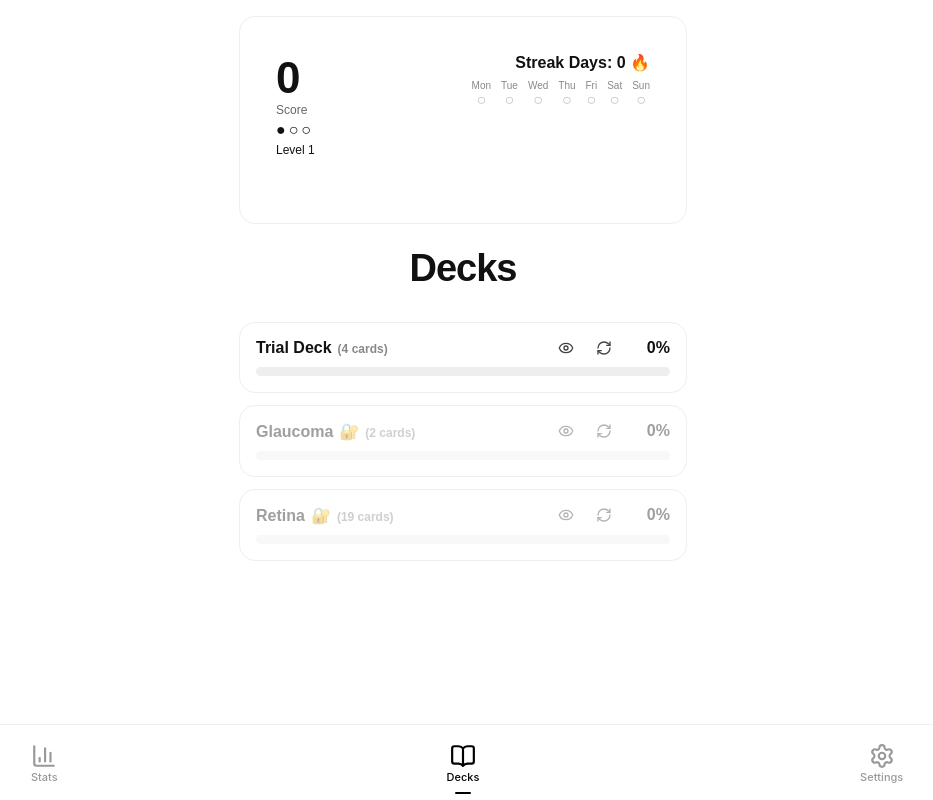
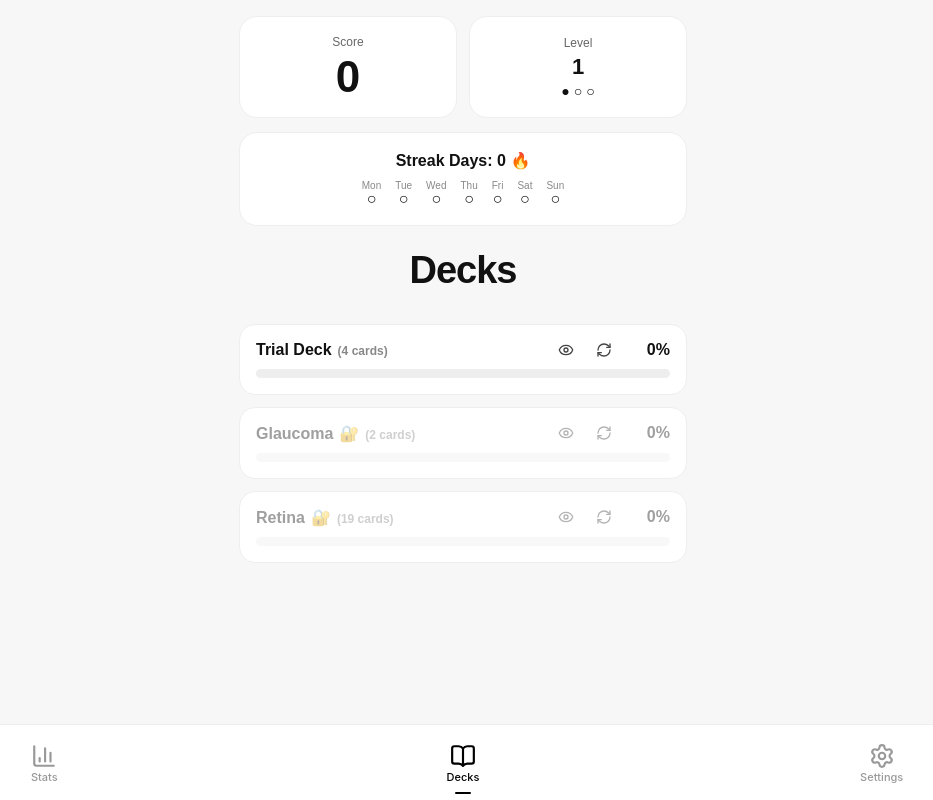
Before and after one commit to mohsenzare95-debug/minervue, a Next.js app: page /deck in a window 1280 px wide. Shown: the whole page, without its empty margins (177-1110 px from the left). Built offline with nearby package versions, Linux system fonts and the light colour scheme; no server answers.

Commit message:
refactor DeckHero layout structure

```diff
--- a/app/deck/[slug]/review/page.tsx
+++ b/app/deck/[slug]/review/page.tsx
@@ -39,6 +39,7 @@ const styles: Record<string, React.CSSProperties> = {
     display: "flex",
     flexDirection: "column",
     gap: 12,
+    width: "100%",
   },
 
   title: {
@@ -49,6 +50,7 @@ const styles: Record<string, React.CSSProperties> = {
   },
 
   cardWrapper: {
+    width: "100%",
     marginBottom: 16,
   },
 };
--- a/app/deck/page.tsx
+++ b/app/deck/page.tsx
@@ -13,8 +13,8 @@ export default function DeckPage() {
 
   return (
     <div style={styles.page}>
-      {/* HERO CARD */}
-      <div style={styles.heroCard}>
+
+      {/* HERO DIRECT (no wrapper card) */}
       <DeckHero
         score={global.score}
         streak={global.streak}
@@ -22,7 +22,6 @@ export default function DeckPage() {
         scoreLevel={global.scoreLevel}
         scoreDots={global.scoreDots}
       />
-      </div>
 
       <div style={styles.titleBlock}>
         <div style={styles.title}>Decks</div>
@@ -35,20 +34,12 @@ export default function DeckPage() {
     </div>
   );
 }
-
 const styles: Record<string, React.CSSProperties> = {
   page: {
     display: "flex",
     flexDirection: "column",
     gap: 24,
     fontFamily: "sans-serif",
-  },
-
-  heroCard: {
-    border: "1px solid #eee",
-    borderRadius: 16,
-    background: "#fff",
-    padding: 16,
   },
 
   titleBlock: {
--- a/app/globals.css
+++ b/app/globals.css
@@ -6,12 +6,22 @@
   --border: #e5e5e5;
   --accent: #4f46e5;
 
-  /* ✅ layout system */
-  --container-width: 720px;
-  --container-padding: 20px;
+  /* layout system (single source of truth) */
+  --container-width: 480px;
+  --container-padding: 16px;
 }
 
-/* مهم برای جلوگیری از layout shift */
+/* =========================
+   RESET / BASE
+   ========================= */
+
+*,
+*::before,
+*::after {
+  box-sizing: border-box;
+  -webkit-tap-highlight-color: transparent;
+}
+
 html {
   overflow-y: scroll;
   height: 100%;
@@ -20,18 +30,13 @@ html {
 
 body {
   margin: 0;
-  padding: 0;
   min-height: 100%;
   font-family: Inter, system-ui, -apple-system, sans-serif;
   background: var(--bg);
   color: var(--text);
   overflow-x: hidden;
-}
-
-/* reset */
-* {
-  box-sizing: border-box;
-  -webkit-tap-highlight-color: transparent;
+  -webkit-font-smoothing: antialiased;
+  -moz-osx-font-smoothing: grayscale;
 }
 
 /* links */
@@ -48,32 +53,28 @@ button {
 }
 
 /* =========================
-   GLOBAL APP LAYOUT SYSTEM
+   APP LAYOUT (ONLY PLACE)
    ========================= */
 
-/* root app wrapper */
 .app {
   min-height: 100vh;
 
-  /* ❌ قبلاً این باعث inconsistent spacing بین صفحات می‌شد */
+  width: 100%;
+  max-width: var(--container-width);
+  margin: 0 auto;
+
+  padding: var(--container-padding);
   padding-bottom: 90px;
 
-  /* optional: جلوگیری از full-width chaos */
   display: flex;
-  justify-content: center;
+  flex-direction: column;
 }
 
-/* unified container for all pages */
-.app > * {
-  width: 100%;
-  max-width: var(--container-width);
-  padding: var(--container-padding);
-  box-sizing: border-box;
+/* =========================
+   OPTIONAL UTILITIES
+   ========================= */
+
+img {
+  max-width: 100%;
+  display: block;
 }
-
-/* better text rendering */
-html,
-body {
-  -webkit-font-smoothing: antialiased;
-  -moz-osx-font-smoothing: grayscale;
-}
--- a/app/layout.tsx
+++ b/app/layout.tsx
@@ -10,11 +10,9 @@ export default function RootLayout({
 }) {
   return (
     <html lang="en">
-      <body style={styles.body}>
+      <body>
         <main className="app">
-          <div style={styles.container}>
-            {children}
-          </div>
+          {children}
         </main>
 
         <Navbar />
@@ -22,20 +20,3 @@ export default function RootLayout({
     </html>
   );
 }
-
-const styles: Record<string, React.CSSProperties> = {
-  body: {
-    margin: 0,
-    backgroundColor: "#fff",
-  },
-
-  container: {
-    width: "100%",
-    maxWidth: 480,
-    margin: "0 auto",
-    padding: "16px",
-    paddingBottom: 80, // space for navbar
-    display: "flex",
-    flexDirection: "column",
-  },
-};
--- a/features/decks/components/DeckHero.tsx
+++ b/features/decks/components/DeckHero.tsx
@@ -1,5 +1,3 @@
-//features\decks\components\DeckHero.tsx
-
 export default function DeckHero({
   score,
   streak,
@@ -9,30 +7,40 @@ export default function DeckHero({
 }: any) {
   return (
     <div style={styles.hero}>
+
       {/* ===================== */}
-      {/* SCORE BOX */}
+      {/* TOP ROW: 2 CARDS */}
       {/* ===================== */}
-      <div style={styles.box}>
-        <div style={styles.big}>{score ?? 0}</div>
-        <div style={styles.label}>Score</div>
+      <div style={styles.topRow}>
 
-        <div style={styles.dots}>
-          {(scoreDots ?? []).map((d: string, i: number) => (
-            <span key={i} style={{ marginRight: 3 }}>
-              {d}
-            </span>
-          ))}
+        {/* SCORE CARD */}
+        <div style={styles.card}>
+          <div style={styles.label}>Score</div>
+          <div style={styles.score}>{score ?? 0}</div>
         </div>
 
-        <div style={styles.level}>
-          Level {scoreLevel ?? 1}
+        {/* LEVEL CARD */}
+        <div style={styles.card}>
+          <div style={styles.label}>Level</div>
+          <div style={styles.level}>
+            {scoreLevel ?? 1}
+          </div>
+
+          <div style={styles.dots}>
+            {(scoreDots ?? []).map((d: string, i: number) => (
+              <span key={i} style={styles.dot}>
+                {d}
+              </span>
+            ))}
+          </div>
         </div>
+
       </div>
 
       {/* ===================== */}
-      {/* STREAK + WEEK */}
+      {/* BOTTOM CARD */}
       {/* ===================== */}
-      <div style={styles.boxRight}>
+      <div style={styles.bottomCard}>
         <div style={styles.streakLabel}>
           Streak Days: {streak ?? 0} 🔥
         </div>
@@ -42,12 +50,7 @@ export default function DeckHero({
             (d, i) => (
               <div key={d} style={styles.day}>
                 <div style={styles.dayName}>{d}</div>
-
-                <div
-                  style={{
-                    color: week?.[i] ? "#111" : "#bbb",
-                  }}
-                >
+                <div style={styles.weekDot}>
                   {week?.[i] ? "●" : "○"}
                 </div>
               </div>
@@ -55,59 +58,94 @@ export default function DeckHero({
           )}
         </div>
       </div>
+
     </div>
   );
 }
 
+
 const styles: any = {
   hero: {
     display: "flex",
-    justifyContent: "space-between",
-    padding: 20,
-    borderRadius: 20,
-    background: "rgba(255,255,255,0.7)",
-    backdropFilter: "blur(10px)",
-    marginBottom: 30,
+    flexDirection: "column",
+    gap: 14,
   },
 
-  box: {
-    textAlign: "left",
+  /* ===================== */
+  /* TOP ROW */
+  /* ===================== */
+  topRow: {
+    display: "flex",
+    gap: 12,
   },
 
-  boxRight: {
-    textAlign: "right",
-  },
+  /* CARD BASE (IMPORTANT FIX) */
+  card: {
+    flex: 1,
+    background: "#fff",
+    border: "1px solid #eee",
+    borderRadius: 18,
 
-  big: {
-    fontSize: 44,
-    fontWeight: 700,
+    padding: 18,
+
+    display: "flex",
+    flexDirection: "column",
+    alignItems: "center",     // 🔴 FIX alignment
+    justifyContent: "center", // 🔴 FIX vertical mismatch
+    textAlign: "center",
   },
 
   label: {
     fontSize: 12,
     color: "#666",
+    marginBottom: 6,
+  },
+
+  score: {
+    fontSize: 44,
+    fontWeight: 800,
+    lineHeight: 1, // 🔴 prevents vertical shift
+  },
+
+  level: {
+    fontSize: 22,
+    fontWeight: 700,
+    lineHeight: 1,
+  },
+
+  dots: {
+    marginTop: 6,
+    display: "flex",
+    gap: 4,
+    justifyContent: "center",
+  },
+
+  dot: {
+    fontSize: 14,
+    lineHeight: 1,
+  },
+
+  /* ===================== */
+  /* BOTTOM CARD */
+  /* ===================== */
+  bottomCard: {
+    padding: 18,
+    borderRadius: 18,
+    background: "#fff",
+    border: "1px solid #eee",
+    textAlign: "center",
   },
 
   streakLabel: {
     fontSize: 16,
-    fontWeight: 800,
-    color: "#111",
-    marginBottom: 6,
-  },
-
-  dots: {
-    marginTop: 4,
-  },
-
-  level: {
-    fontSize: 12,
-    marginTop: 4,
+    fontWeight: 700,
+    marginBottom: 10,
   },
 
   weekRow: {
     display: "flex",
-    gap: 10,
-    marginTop: 8,
+    justifyContent: "center",
+    gap: 14,
   },
 
   day: {
@@ -118,4 +156,9 @@ const styles: any = {
     fontSize: 10,
     color: "#888",
   },
+
+  weekDot: {
+    fontSize: 16,
+    lineHeight: 1,
+  },
 };
--- a/features/flashcards/components/CardView.tsx
+++ b/features/flashcards/components/CardView.tsx
@@ -87,7 +87,7 @@ export default function CardView({
 
 const styles: Record<string, CSSProperties> = {
   card: {
-    padding: 22,
+    padding: 16,
     borderRadius: 16,
     border: "1px solid #eee",
     background: "#fff",
```
Also changed, not shown: features/flashcards/components/AnswerControls.tsx (+14 -11 lines), features/flashcards/components/SessionScreen.tsx (+21 -33 lines). Lines whose indentation alone changed are shown as unchanged.
